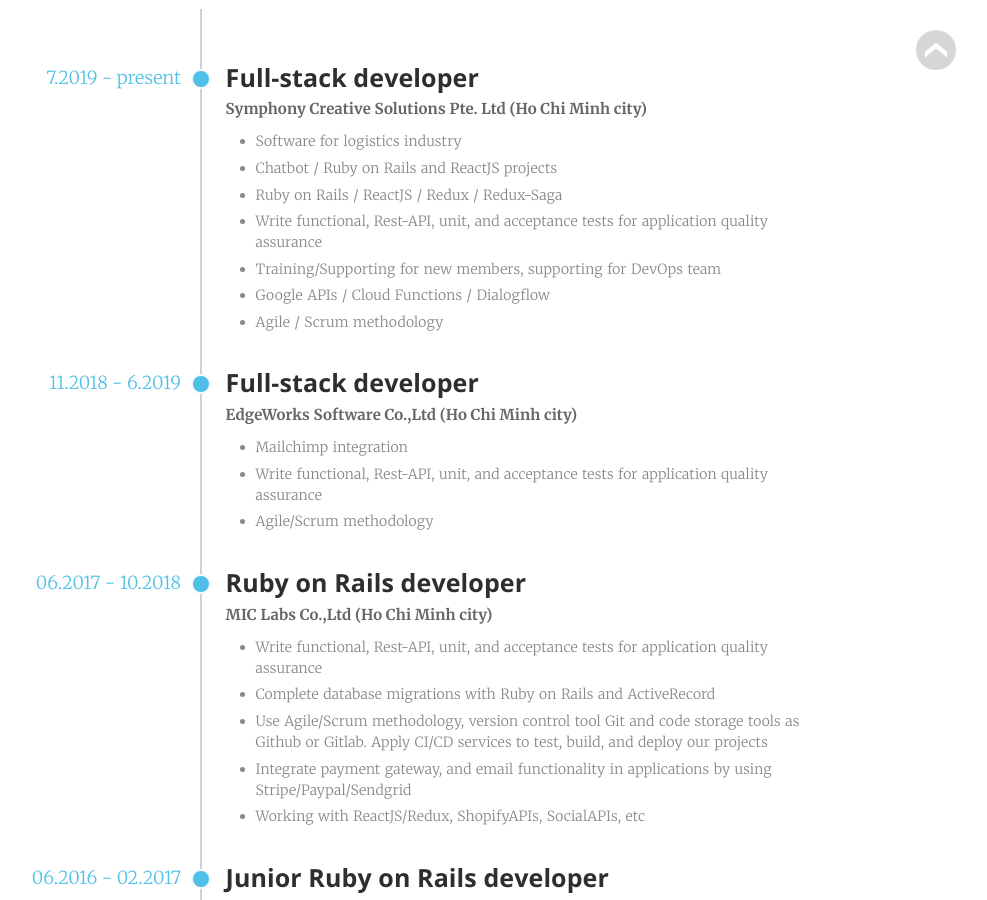
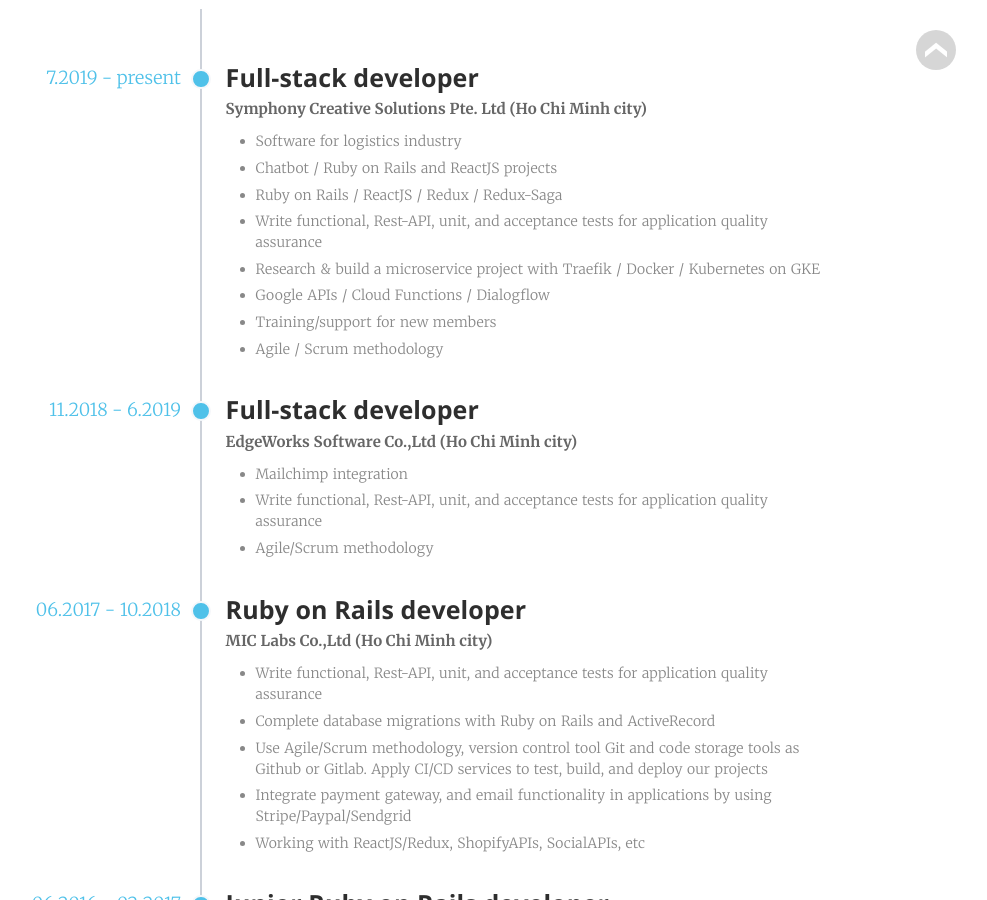
Before and after one commit to tanngoc93/tanngoc93.github.io, a Jekyll site: the page built from _pages/cv.html, in a window 1280 px wide and 900 px high, scrolled down 1434 px. Shown: the whole window, without its empty margins (124-1111 px from the left). Built offline with Jekyll 4.4.1, drawn with Linux system fonts in a browser that asks for light colours; some web fonts are replaced.

```diff
--- a/_data/authors.yml
+++ b/_data/authors.yml
@@ -29,8 +29,7 @@ ngocnt:
   cover:        /assets/mountain-alternative-cover.jpg
   picture:      /assets/ngocnt.jpg
   bio:
-  location:     Vietnam
+  location:     Saigon
   email:
   github:       tanngoc93
   linkedin:     ngoc-nguyen-tan-621962167
-  facebook:     ntt520
--- a/_data/cv.yml
+++ b/_data/cv.yml
@@ -27,8 +27,9 @@ ngocnt:
           - "Chatbot / Ruby on Rails and ReactJS projects"
           - "Ruby on Rails / ReactJS / Redux / Redux-Saga"
           - "Write functional, Rest-API, unit, and acceptance tests for application quality assurance"
-          - "Training/Supporting for new members, supporting for DevOps team"
+          - "Research & build a microservice project with Traefik / Docker / Kubernetes on GKE"
           - "Google APIs / Cloud Functions / Dialogflow"
+          - "Training/support for new members"
           - "Agile / Scrum methodology"
 
       - time:             "11.2018 - 6.2019"
```
Also changed, not shown: Gemfile.lock.
